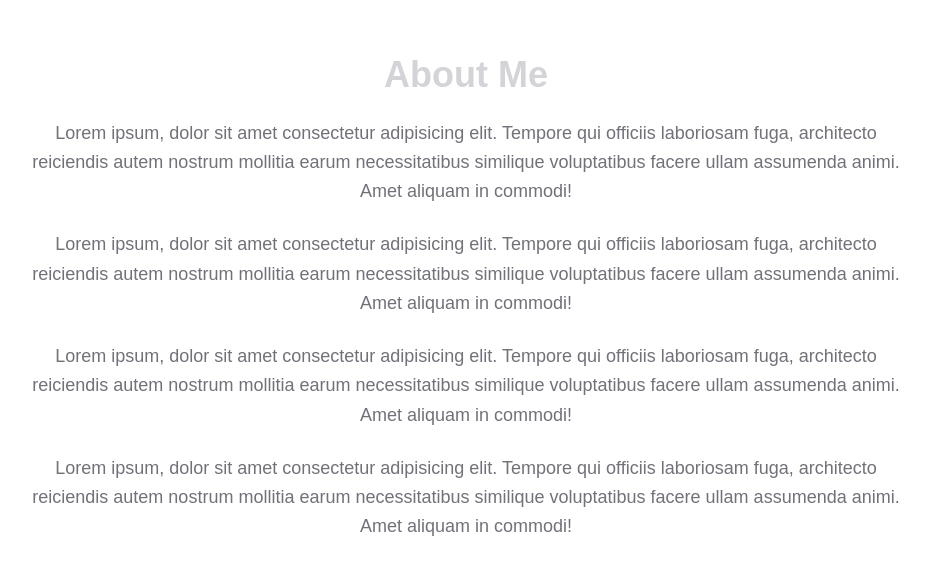
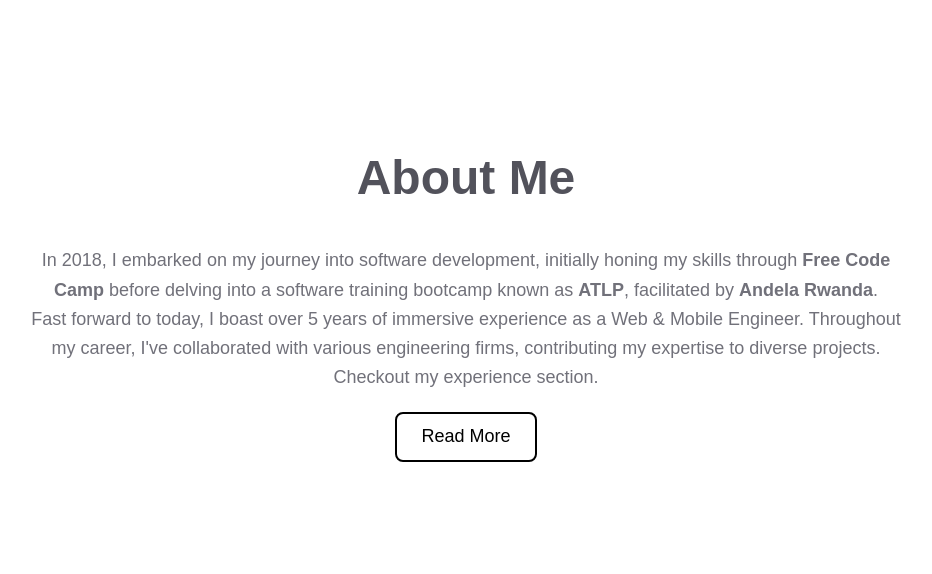
Before and after one commit to AimeKelvin/new_demo, a Next.js app: page / in a window 1280 px wide. Shown: the part 902-1476 px from the top of the page, without its empty margins (174-1106 px from the left). Built offline with nearby package versions, Linux system fonts and the light colour scheme.

Commit message:
Descent about me done

```diff
--- a/app/components/Button.tsx
+++ b/app/components/Button.tsx
@@ -9,15 +9,18 @@
 export default function Button({ title, onClick, className = "" }: ButtonProps) {
   return (
     <motion.button
-      className={`py-2 px-6 rounded-lg transition-transform duration-300 ${className}`}
-      whileHover={{ scale: 1.1 }}
-      whileTap={{ scale: 0.95 }}
-      initial={{ y: "100%" }} // Start from the top (off-screen)
-      animate={{ y: 0 }}      // Move to the center (its normal position)
-      transition={{ duration: 3 }}
-      onClick={onClick}
-    >
-      {title}
-    </motion.button>
+    className={`py-2 px-6 rounded-lg transition-transform duration-300 border-2 border-black text-black bg-transparent hover:border-gray-800 hover:text-gray-800  mt-4 dark:border-zinc-400 dark:text-zinc-400 ${className}`}
+    whileHover={{ scale: 1.18 }}
+    whileTap={{ scale: 0.95 }}
+    initial={{ y: "100%" }}
+    animate={{ y: 0 }}
+    transition={{ duration: 0.7 }}
+    onClick={onClick}
+  >
+    {title}
+  </motion.button>
+
+
+
   );
 }
--- a/app/sections/About.tsx
+++ b/app/sections/About.tsx
@@ -1,8 +1,12 @@
 "use client";
 import Particles from "../components/Particles";
 import { motion } from "framer-motion";
+import { useState } from "react";
+import Button from "../components/Button";
 
 export default function About() {
+  const [expanded, setExpanded] = useState(false);
+
   return (
     <div className="min-h-screen flex flex-col justify-center items-center bg-transparent relative">
       <Particles
@@ -10,54 +14,56 @@
         quantity={100}
       />
       <div className="max-w-4xl text-center space-y-6">
-        {/* Title Animation */}
+
         <motion.h2
           initial={{ opacity: 0, x: 100 }}
           whileInView={{ opacity: 1, x: 0 }}
           transition={{ duration: 1 }}
           viewport={{ once: true }}
-          className="text-4xl font-bold text-zinc-300 hover:text-zinc-100"
+          className="text-5xl font-bold text-zinc-600 py-5 dark:text-zinc-300"
         >
           About Me
         </motion.h2>
 
-        {/* Paragraphs Animation */}
-        <motion.p
+
+        <motion.div
           initial={{ opacity: 0, x: 100 }}
           whileInView={{ opacity: 1, x: 0 }}
           transition={{ duration: 1.5 }}
           viewport={{ once: true }}
-          className="text-lg text-zinc-500 hover:text-zinc-300 leading-relaxed"
+          className="text-lg text-zinc-500  leading-relaxed relative"
         >
-          Lorem ipsum, dolor sit amet consectetur adipisicing elit. Tempore qui officiis laboriosam fuga, architecto reiciendis autem nostrum mollitia earum necessitatibus similique voluptatibus facere ullam assumenda animi. Amet aliquam in commodi!
-        </motion.p>
-        <motion.p
-          initial={{ opacity: 0, x: 100 }}
-          whileInView={{ opacity: 1, x: 0 }}
-          transition={{ duration: 1.8 }}
-          viewport={{ once: true }}
-          className="text-lg text-zinc-500 hover:text-zinc-300 leading-relaxed"
-        >
-          Lorem ipsum, dolor sit amet consectetur adipisicing elit. Tempore qui officiis laboriosam fuga, architecto reiciendis autem nostrum mollitia earum necessitatibus similique voluptatibus facere ullam assumenda animi. Amet aliquam in commodi!
-        </motion.p>
-        <motion.p
-          initial={{ opacity: 0, x: -100 }}
-          whileInView={{ opacity: 1, x: 0 }}
-          transition={{ duration: 2 }}
-          viewport={{ once: true }}
-          className="text-lg text-zinc-500 hover:text-zinc-300 leading-relaxed"
-        >
-          Lorem ipsum, dolor sit amet consectetur adipisicing elit. Tempore qui officiis laboriosam fuga, architecto reiciendis autem nostrum mollitia earum necessitatibus similique voluptatibus facere ullam assumenda animi. Amet aliquam in commodi!
-        </motion.p>
-        <motion.p
-          initial={{ opacity: 0, x: -100 }}
-          whileInView={{ opacity: 1, x: 0 }}
-          transition={{ duration: 2.2 }}
-          viewport={{ once: true }}
-          className="text-lg text-zinc-500 hover:text-zinc-300 leading-relaxed"
-        >
-          Lorem ipsum, dolor sit amet consectetur adipisicing elit. Tempore qui officiis laboriosam fuga, architecto reiciendis autem nostrum mollitia earum necessitatibus similique voluptatibus facere ullam assumenda animi. Amet aliquam in commodi!
-        </motion.p>
+          <div
+            className={`overflow-hidden transition-all duration-500 ease-in-out relative ${
+              expanded ? "max-h-[1000px]" : "max-h-[150px]"
+            }`}
+          >
+            <p>
+              In 2018, I embarked on my journey into software development, initially honing my skills through <strong>Free Code Camp</strong> before delving into a software training bootcamp known as <strong>ATLP</strong>, facilitated by <strong>Andela Rwanda</strong>.
+            </p>
+            <p>
+              Fast forward to today, I boast over 5 years of immersive experience as a Web & Mobile Engineer. Throughout my career, I've collaborated with various engineering firms, contributing my expertise to diverse projects. Checkout my experience section.
+            </p>
+            <p>
+              Among my notable achievements is the creation of <strong>Sinc</strong>, an innovative event ticketing platform, in collaboration with my Co-Founders. Sinc has significantly transformed and enhanced the events industry landscape in Rwanda.
+            </p>
+            <p>
+              Beyond coding, I am passionate about expanding my knowledge in Cyber Security. During my leisure time, you can find me indulging in pool table, socializing with friends, or immersing myself in the vibrant events scene, often facilitated by Sinc.
+            </p>
+          </div>
+
+          {!expanded && (
+            <div className="absolute bottom-0 left-0 w-full h-16 bg-gradient-to-t from-transparent to-transparent pointer-events-none"></div>
+          )}
+
+
+        <Button
+        onClick={() => setExpanded(!expanded)}
+        title={expanded ? "Read Less" : "Read More"}
+        className="light:text-black light:border-black"
+        />
+        </motion.div>
+
       </div>
     </div>
   );
```
